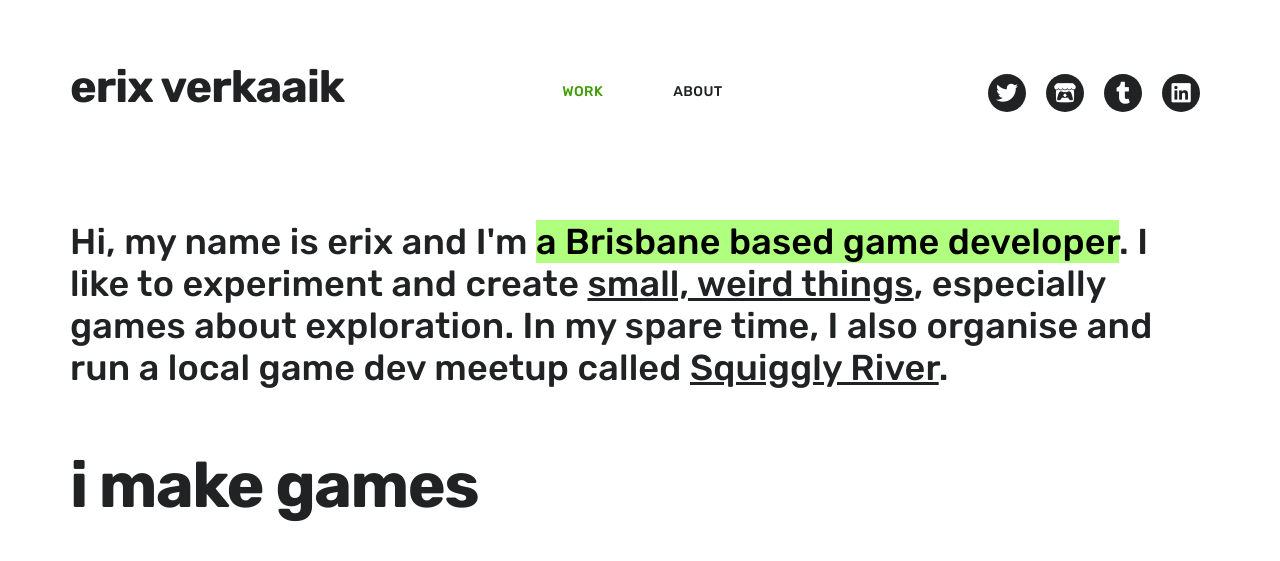
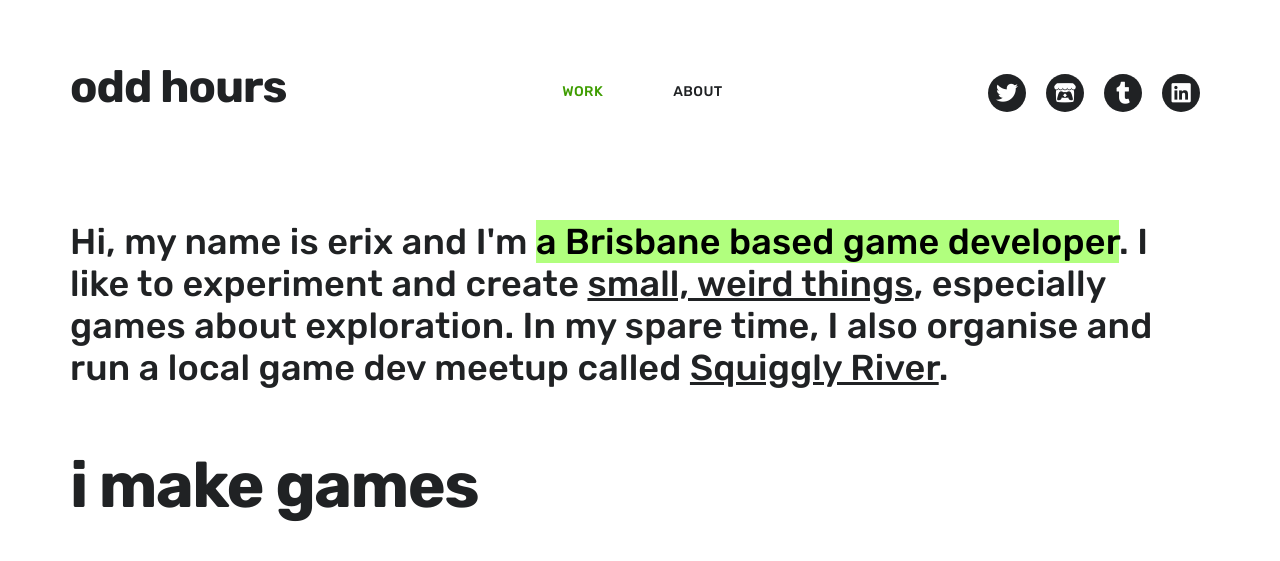
Before and after one commit to ErikaVerkaaik/erikaverkaaik.github.io, a Jekyll site: the page built from index.html, in a window 1280 px wide and 900 px high, cut to the strip 0-577 px from the top of the window. Shown: the top 561 px of the strip. Built offline with Jekyll 4.4.1, drawn with Linux system fonts in a browser that asks for light colours; nearby versions of some CDN libraries; some of the changed text lies outside the part shown.

Commit message:
update site title

```diff
--- a/_data/settings.yml
+++ b/_data/settings.yml
@@ -1,5 +1,5 @@
 basic_settings:
-  site_title: erix verkaaik
+  site_title: odd hours
   favicon_image: images/icons/sparkle.svg
 
 header_settings:
```
